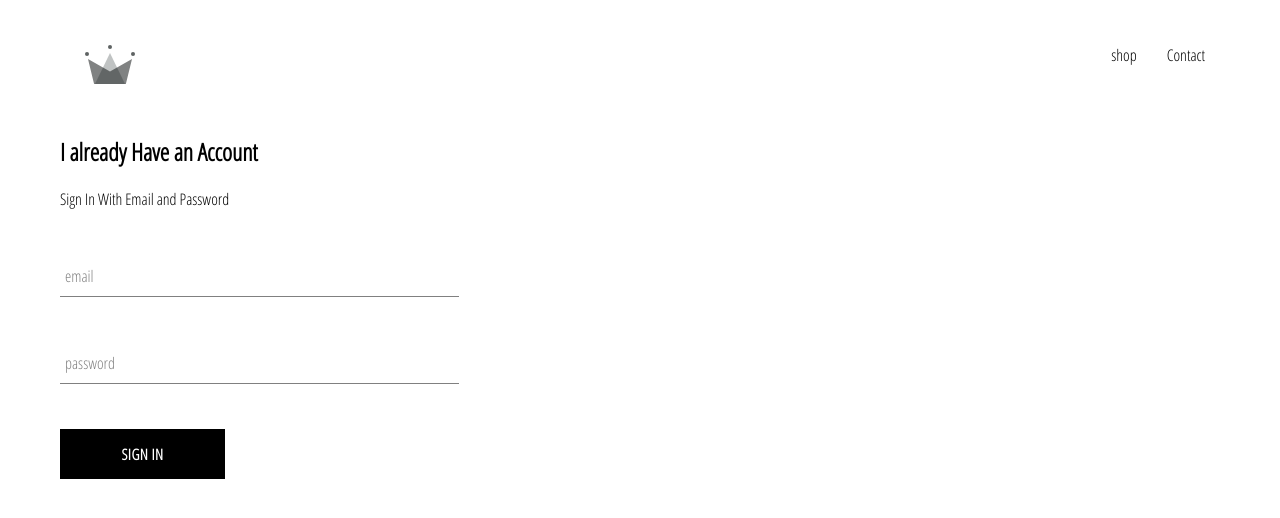
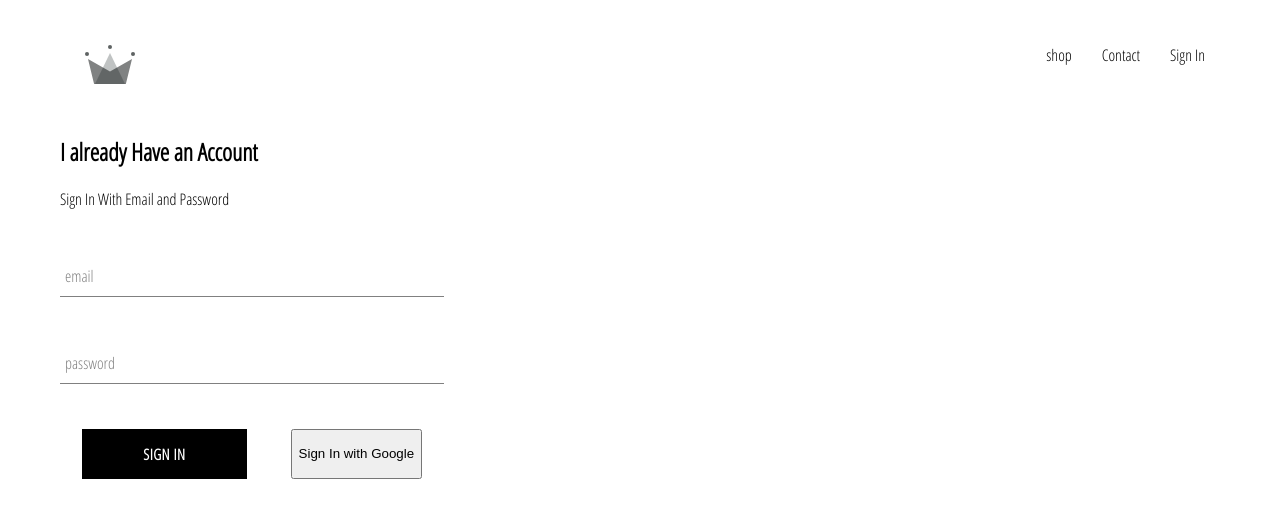
Before and after one commit to Manojj999/React-E-Commerce-App, a React (Create React App) app: page /signIn in a window 1280 px wide. Shown: the top 518 px of the page. Built offline with nearby package versions, Linux system fonts and the light colour scheme; no server answers.

Commit message:
Integrated firebase

```diff
--- a/package.json
+++ b/package.json
@@ -6,6 +6,7 @@
     "@testing-library/jest-dom": "^4.2.4",
     "@testing-library/react": "^9.3.2",
     "@testing-library/user-event": "^7.1.2",
+    "firebase": "^7.16.0",
     "node-sass": "^4.14.1",
     "react": "^16.13.1",
     "react-dom": "^16.13.1",
--- a/src/App.css
+++ b/src/App.css
@@ -7,3 +7,6 @@
     text-decoration: none;
     color: black;
 }
+*{
+    box-sizing: border-box;
+}
--- a/src/App.js
+++ b/src/App.js
@@ -7,11 +7,33 @@
 
 import Header from './Components/Header/Header';
 import SignIn_SignUp from './pages/SignIn-SignUp/SignIn_SignUp';
-function App() {
+import { auth } from './firebase/firebaseutil';
+
+class App extends React.Component {
+
+  constructor(){
+    super();
+    this.state = {
+      currentUser: null
+    }
+  }
+
+  unsubscribeFromAuth  = null
+  componentDidMount(){
+    this.unsubscribeFromAuth =auth.onAuthStateChanged(user => {
+      this.setState({currentUser:user});
+
+    })
+  }
+
+  componentWillUnmount(){
+    this.unsubscribeFromAuth();
+  }
+  render() {
     return (
       <div>
         {/* <HomePage /> */}
-      <Header />
+        <Header currentUser={this.state.currentUser} />
         <Switch>
 
           <Route exact path='/' component={HomePage} />
@@ -22,5 +44,8 @@
       </div>
     );
   }
+}
+
+
 
 export default App;
--- a/src/Components/Custom-Button/CustomButton.jsx
+++ b/src/Components/Custom-Button/CustomButton.jsx
@@ -1,8 +1,8 @@
 import React from 'react'
 import './CustomButton.scss';
-function CustomButton({children, ...otherProps}) {
+function CustomButton({children,isGoogleSignIn, ...otherProps}) {
     return (
-        <button className="custom-button" {...otherProps}>
+        <button className={`${isGoogleSignIn ? 'google-sign-in':''}custom-button`} {...otherProps}>
             {children}
         </button>
     )
--- a/src/Components/Custom-Button/CustomButton.scss
+++ b/src/Components/Custom-Button/CustomButton.scss
@@ -19,4 +19,12 @@
       color: black;
       border: 1px solid black;
     }
+    &.google-sign-in{
+      background-color: #4285f4;
+      color: white;
+    }
+    &:hover {
+      background-color:#357ae8;
+      border: none;
+    }
   }
--- a/src/Components/Header/Header.jsx
+++ b/src/Components/Header/Header.jsx
@@ -1,8 +1,9 @@
 import React from 'react';
 import {Link} from 'react-router-dom';
 import './Header.scss';
+import {auth} from '../../firebase/firebaseutil';
 import {ReactComponent as Logo} from '../../Assests/crown.svg';
-function Header() {
+function Header({currentUser}) {
     return (
         <div className="header">
             <Link className="logo-container" to='/'>
@@ -15,6 +16,12 @@
                 <Link className="option" to="/shop">
                     Contact
                 </Link>
+                {
+                    currentUser ?
+                    <div className="option" onClick={() => auth.signOut()}>Sign Out</div>
+                    :
+                    <Link className="option" to="/signin">Sign In</Link>
+                }
             </div>
         </div>
     )
--- a/src/Components/Header/Header.scss
+++ b/src/Components/Header/Header.scss
@@ -20,6 +20,7 @@
 
     .option {
       padding: 10px 15px;
+      cursor: pointer;
     }
   }
 }
--- a/src/Components/SignIn/SignIn.jsx
+++ b/src/Components/SignIn/SignIn.jsx
@@ -2,6 +2,7 @@
 import "./SignIn.scss";
 import FormInput from '../Form-Input/FormInput';
 import CustomButton from '../Custom-Button/CustomButton';
+import {signInwithGoogle} from '../../firebase/firebaseutil';
 class SignIn extends React.Component {
   constructor() {
     super();
@@ -36,8 +37,11 @@
             label="password"
             required
           />
+          <div className="buttons">
 
           <CustomButton type="submit">Sign In</CustomButton>
+          <CustomButton onClick={signInwithGoogle} isGoogleSignIn>Sign In with Google</CustomButton>
+          </div>
         </form>
       </div>
     );
--- /dev/null
+++ b/src/firebase/firebaseutil.jsx
@@ -0,0 +1,25 @@
+import firebase from 'firebase/app';
+import 'firebase/firestore';
+import 'firebase/auth';
+
+const config = {
+    apiKey: "AIzaSyALhyvRCvCcqIt-CCmtbvvFMafl-zo5GN8",
+    authDomain: "ecommerce-db-6ce3f.firebaseapp.com",
+    databaseURL: "https://ecommerce-db-6ce3f.firebaseio.com",
+    projectId: "ecommerce-db-6ce3f",
+    storageBucket: "ecommerce-db-6ce3f.appspot.com",
+    messagingSenderId: "837811872722",
+    appId: "1:837811872722:web:fed6909e0458bb2ce89e0b",
+    measurementId: "G-B5LH5XVM3Y"
+  }
+
+firebase.initializeApp(config);
+
+export const auth = firebase.auth()
+export const firestore = firebase.firestore();
+
+const provider = new firebase.auth.GoogleAuthProvider();
+provider.setCustomParameters({prompt:'select_account'});
+export const signInwithGoogle = () => auth.signInWithPopup(provider);
+
+export default firebase;
```
Also changed, not shown: 1 other file (tests, documents, lock files or other folders). Lines whose indentation alone changed are shown as unchanged.
